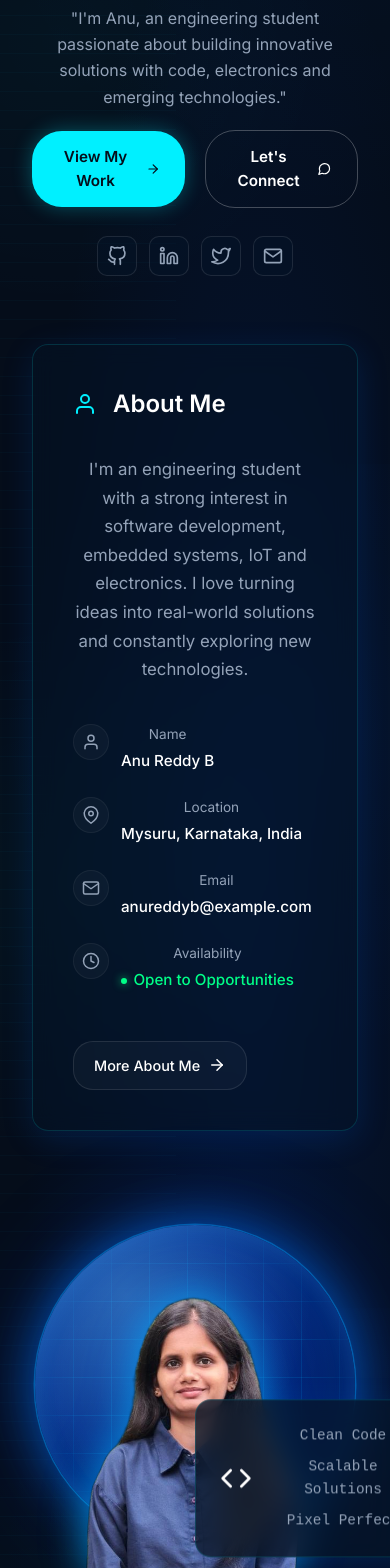
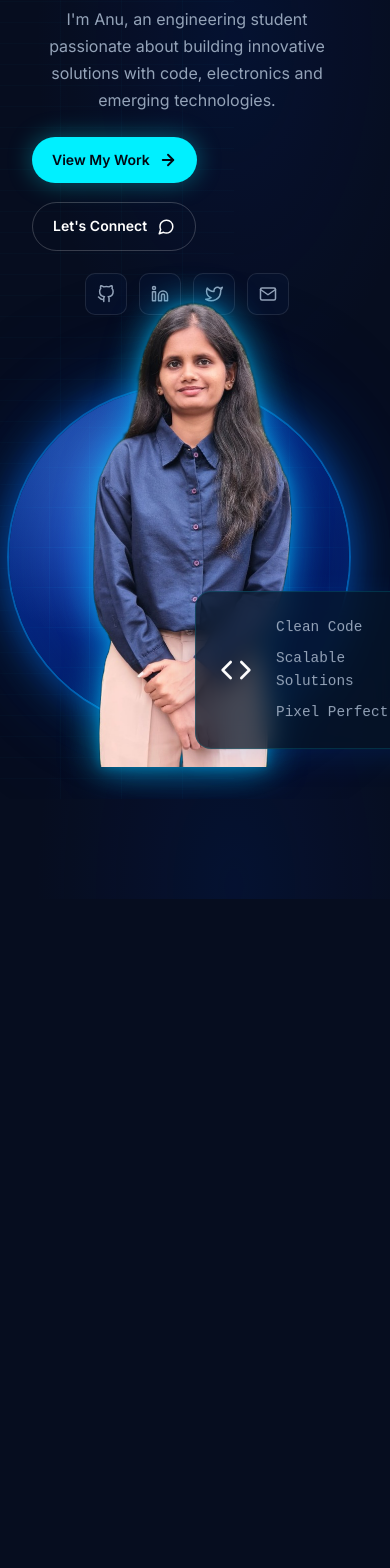
Before and after one commit to anureddyb20/anu, a Next.js app: page / in a window 390 px wide. Shown: the part 380-1948 px from the top of the page. After the commit the page ends 1279 px from the top, so only its background shows below. Built offline with nearby package versions, Linux system fonts and the light colour scheme.

Commit message:
feat: implement responsive HeroSection with custom styling and background effects

```diff
--- a/src/app/globals.css
+++ b/src/app/globals.css
@@ -23,13 +23,12 @@
 
 body {
   font-family: 'Inter', sans-serif;
-  background-color: var(--bg-dark);
+  background-color: #060d1f;
   color: var(--text-primary);
   line-height: 1.6;
   overflow-x: hidden;
   background-image:
-    radial-gradient(circle at 15% 50%, rgba(0, 240, 255, 0.03) 0%, transparent 50%),
-    radial-gradient(circle at 85% 30%, rgba(0, 102, 255, 0.04) 0%, transparent 50%);
+    radial-gradient(ellipse at 60% 50%, rgba(0, 50, 180, 0.12) 0%, transparent 60%);
   background-attachment: fixed;
 }
 
--- a/src/components/HeroSection.module.css
+++ b/src/components/HeroSection.module.css
@@ -1,274 +1,287 @@
+/* ==================================================
+   HERO SECTION — matches reference design exactly
+   ================================================== */
+
 .hero {
   position: relative;
+  min-height: calc(100vh - 80px);
   display: flex;
   align-items: center;
-  padding: 2rem 0 3rem 0;
   overflow: hidden;
-  min-height: calc(100vh - 80px);
+  padding: 2rem 0;
 }
 
-/* Background: dark + subtle code matrix on left */
-.bgGlow {
+/* Faint vertical code lines on background — left side */
+.bgMatrix {
   position: absolute;
   top: 0;
   left: 0;
-  width: 100%;
+  width: 60%;
   height: 100%;
-  background: radial-gradient(ellipse at 65% 50%, rgba(0, 60, 180, 0.18) 0%, transparent 65%);
   z-index: 0;
   pointer-events: none;
+  background-image:
+    repeating-linear-gradient(
+      90deg,
+      transparent 0px,
+      transparent 60px,
+      rgba(0, 200, 255, 0.025) 60px,
+      rgba(0, 200, 255, 0.025) 61px
+    ),
+    repeating-linear-gradient(
+      0deg,
+      transparent 0px,
+      transparent 20px,
+      rgba(0, 200, 255, 0.02) 20px,
+      rgba(0, 200, 255, 0.02) 21px
+    );
 }
 
-.bgParticles {
-  position: absolute;
-  top: 0;
-  left: 0;
-  width: 45%;
-  height: 100%;
-  background-image:
-    repeating-linear-gradient(
-      0deg,
-      transparent,
-      transparent 18px,
-      rgba(0, 200, 255, 0.04) 18px,
-      rgba(0, 200, 255, 0.04) 19px
-    );
-  font-family: monospace;
-  z-index: 0;
-  pointer-events: none;
-  opacity: 0.7;
-  overflow: hidden;
-}
-
+/* ===== TWO COLUMN GRID ===== */
 .grid {
   display: grid;
-  grid-template-columns: 1fr 1.1fr;
-  gap: 2rem;
+  grid-template-columns: 1fr 1.15fr;
   align-items: center;
+  gap: 0;
   position: relative;
   z-index: 1;
   width: 100%;
 }
 
+/* ===== LEFT COLUMN ===== */
 .content {
   display: flex;
   flex-direction: column;
-  gap: 1.25rem;
+  gap: 1.4rem;
+  padding-right: 1rem;
 }
 
 .statusPill {
   display: inline-flex;
   align-items: center;
   gap: 0.5rem;
-  background: var(--glass-bg);
-  border: 1px solid var(--glass-border);
-  padding: 0.4rem 1rem;
+  background: rgba(6, 20, 50, 0.6);
+  border: 1px solid rgba(0, 240, 255, 0.2);
+  padding: 0.45rem 1rem;
   border-radius: 30px;
   width: fit-content;
   font-size: 0.85rem;
-  color: var(--text-secondary);
+  color: #94a3b8;
 }
 
 .statusDot {
   width: 8px;
   height: 8px;
-  background-color: #00ff88;
+  background: #00ff88;
   border-radius: 50%;
-  box-shadow: 0 0 10px rgba(0, 255, 136, 0.6);
-  animation: pulse-dot 2s ease-in-out infinite;
+  box-shadow: 0 0 8px rgba(0, 255, 136, 0.7);
+  animation: pulseDot 2s ease-in-out infinite;
 }
 
-@keyframes pulse-dot {
+@keyframes pulseDot {
   0%, 100% { opacity: 1; }
   50% { opacity: 0.4; }
 }
 
 .heading {
-  font-size: 4rem;
+  font-size: 4.2rem;
   font-weight: 800;
   line-height: 1.1;
-  color: var(--text-primary);
-  letter-spacing: -1px;
+  color: #ffffff;
+  letter-spacing: -1.5px;
   margin: 0;
 }
 
 .highlight {
-  color: var(--accent-cyan);
-  text-shadow: 0 0 30px rgba(0, 240, 255, 0.4);
+  color: #00f0ff;
+  text-shadow: 0 0 40px rgba(0, 240, 255, 0.45);
 }
 
 .description {
-  color: var(--text-secondary);
+  color: #94a3b8;
   font-size: 1rem;
-  max-width: 420px;
-  line-height: 1.65;
+  max-width: 400px;
+  line-height: 1.7;
   margin: 0;
 }
 
 .ctaGroup {
   display: flex;
-  gap: 1.25rem;
+  gap: 1.2rem;
   align-items: center;
+  flex-wrap: wrap;
 }
 
-.primaryBtn, .secondaryBtn {
+.primaryBtn {
   display: inline-flex;
   align-items: center;
-  gap: 0.75rem;
-  padding: 0.85rem 1.6rem;
+  gap: 0.6rem;
+  padding: 0.85rem 1.75rem;
   border-radius: 30px;
   font-size: 0.95rem;
   font-weight: 600;
-  transition: var(--transition-smooth);
+  background: #00f0ff;
+  color: #020813;
   text-decoration: none;
-}
-
-.primaryBtn {
-  background: var(--accent-cyan);
-  color: var(--bg-dark);
-  box-shadow: 0 0 20px rgba(0, 240, 255, 0.3);
+  box-shadow: 0 0 25px rgba(0, 240, 255, 0.35);
+  transition: all 0.3s ease;
 }
 
 .primaryBtn:hover {
   transform: translateY(-2px);
-  box-shadow: 0 0 35px rgba(0, 240, 255, 0.5);
+  box-shadow: 0 0 40px rgba(0, 240, 255, 0.55);
 }
 
 .secondaryBtn {
+  display: inline-flex;
+  align-items: center;
+  gap: 0.6rem;
+  padding: 0.85rem 1.75rem;
+  border-radius: 30px;
+  font-size: 0.95rem;
+  font-weight: 600;
   background: transparent;
-  border: 1px solid rgba(255, 255, 255, 0.25);
-  color: var(--text-primary);
+  border: 1px solid rgba(255, 255, 255, 0.2);
+  color: #ffffff;
+  text-decoration: none;
+  transition: all 0.3s ease;
 }
 
 .secondaryBtn:hover {
+  border-color: #00f0ff;
   background: rgba(0, 240, 255, 0.08);
-  border-color: var(--accent-cyan);
   transform: translateY(-2px);
 }
 
 .socialLinks {
   display: flex;
   gap: 0.75rem;
-  margin-top: 0.5rem;
 }
 
 .socialBtn {
   display: flex;
   align-items: center;
   justify-content: center;
-  width: 40px;
-  height: 40px;
+  width: 42px;
+  height: 42px;
   border-radius: 10px;
-  background: var(--glass-bg);
+  background: rgba(6, 20, 50, 0.5);
   border: 1px solid rgba(255, 255, 255, 0.1);
-  color: var(--text-secondary);
-  transition: var(--transition-smooth);
+  color: #94a3b8;
+  text-decoration: none;
+  transition: all 0.3s ease;
 }
 
 .socialBtn:hover {
-  color: var(--accent-cyan);
+  color: #00f0ff;
   border-color: rgba(0, 240, 255, 0.3);
   transform: translateY(-2px);
-  box-shadow: 0 5px 15px rgba(0, 240, 255, 0.1);
 }
 
-/* ============================================
-   PORTRAIT AREA — matches reference exactly
-   ============================================ */
-.portraitWrapper {
+/* ===== RIGHT COLUMN — PORTRAIT + GLOBE ===== */
+.portraitSection {
   position: relative;
+  height: 580px;
   display: flex;
+  align-items: flex-end;
   justify-content: center;
-  align-items: center;
-  height: 540px;
 }
 
-/* The big glowing 3D-like sphere behind the person */
-.portraitGlow {
+/* === THE GLOWING SPHERE === */
+.globe {
   position: absolute;
-  width: 460px;
-  height: 460px;
+  /* Centered in the portrait section */
+  top: 50%;
+  left: 45%;
+  transform: translate(-50%, -50%);
+  width: 500px;
+  height: 500px;
   border-radius: 50%;
-  top: 50%;
-  left: 50%;
-  transform: translate(-50%, -50%);
-  z-index: 0;
+  z-index: 1;
+
+  /* Sphere fill — deep navy blue, lighter in center */
   background: radial-gradient(
-    circle at 38% 38%,
-    rgba(10, 90, 220, 0.7) 0%,
-    rgba(5, 55, 170, 0.75) 40%,
-    rgba(2, 25, 90, 0.85) 75%,
-    rgba(1, 8, 30, 0.5) 100%
+    circle at 42% 38%,
+    rgba(30, 100, 240, 0.75) 0%,
+    rgba(10, 60, 200, 0.8) 30%,
+    rgba(3, 25, 100, 0.88) 65%,
+    rgba(1, 8, 35, 0.7) 100%
   );
+
+  /* Outer glow rings */
   box-shadow:
-    0 0 0 1.5px rgba(0, 160, 255, 0.4),
-    0 0 50px rgba(0, 120, 255, 0.6),
-    0 0 100px rgba(0, 80, 255, 0.3),
-    inset 0 0 60px rgba(0, 120, 255, 0.3),
-    inset 0 0 20px rgba(100, 200, 255, 0.15);
+    0 0 0 2px rgba(0, 150, 255, 0.45),
+    0 0 40px rgba(0, 120, 255, 0.55),
+    0 0 80px rgba(0, 80, 200, 0.3),
+    0 0 140px rgba(0, 60, 180, 0.15),
+    inset 0 0 50px rgba(0, 100, 255, 0.25);
 }
 
-/* Grid lines clipped to sphere shape */
-.portraitGlow::before {
+/* Gridlines on sphere — clipped to circle */
+.globe::before {
   content: '';
   position: absolute;
   inset: 0;
   border-radius: 50%;
   background-image:
-    linear-gradient(rgba(0, 180, 255, 0.14) 1px, transparent 1px),
-    linear-gradient(90deg, rgba(0, 180, 255, 0.14) 1px, transparent 1px);
-  background-size: 38px 38px;
-  mask-image: radial-gradient(circle at center, white 50%, transparent 78%);
-  -webkit-mask-image: radial-gradient(circle at center, white 50%, transparent 78%);
+    linear-gradient(rgba(0, 180, 255, 0.15) 1px, transparent 1px),
+    linear-gradient(90deg, rgba(0, 180, 255, 0.15) 1px, transparent 1px);
+  background-size: 40px 40px;
+  mask-image: radial-gradient(circle at center, rgba(255,255,255,0.9) 30%, rgba(255,255,255,0.3) 60%, transparent 80%);
+  -webkit-mask-image: radial-gradient(circle at center, rgba(255,255,255,0.9) 30%, rgba(255,255,255,0.3) 60%, transparent 80%);
 }
 
-/* Bright edge highlight */
-.portraitGlow::after {
+/* Top-left specular highlight */
+.globe::after {
   content: '';
   position: absolute;
   inset: 0;
   border-radius: 50%;
-  background: radial-gradient(circle at 28% 22%, rgba(130, 210, 255, 0.3) 0%, transparent 55%);
+  background: radial-gradient(circle at 32% 25%, rgba(150, 220, 255, 0.28) 0%, transparent 50%);
 }
 
-/* Person image centered on the globe */
-.portraitContainer {
+/* === THE PERSON IMAGE === */
+.personWrap {
   position: absolute;
   bottom: 0;
   left: 50%;
   transform: translateX(-50%);
-  z-index: 2;
+  z-index: 3;
   display: flex;
+  align-items: flex-end;
   justify-content: center;
-  align-items: flex-end;
 }
 
-.portraitImage {
-  width: 340px;
+.personImg {
+  width: 420px;
   height: auto;
   object-fit: contain;
-  filter: drop-shadow(0 0 20px rgba(0, 160, 255, 0.45)) drop-shadow(0 -5px 15px rgba(0, 200, 255, 0.3));
+  object-position: top center;
+  /* Cyan rim light effect around the person */
+  filter:
+    drop-shadow(0 0 18px rgba(0, 180, 255, 0.6))
+    drop-shadow(0 0 6px rgba(0, 220, 255, 0.4));
 }
 
-/* Floating Cards Positioning — right side */
-.cardTopRight {
+/* ===== FLOATING CARDS ===== */
+.card1 {
   position: absolute;
-  top: 0%;
-  right: -8%;
+  top: 2%;
+  right: 0%;
   z-index: 5;
 }
 
-.cardMidRight {
+.card2 {
   position: absolute;
-  top: 35%;
-  right: -10%;
+  top: 36%;
+  right: -2%;
   z-index: 5;
 }
 
-.cardBotRight {
+.card3 {
   position: absolute;
-  top: 64%;
-  right: -8%;
+  top: 66%;
+  right: 0%;
   z-index: 5;
 }
 
@@ -276,49 +289,49 @@
   position: absolute;
   bottom: 2%;
   left: 50%;
-  transform: translateX(-68%);
+  transform: translateX(-60%);
   z-index: 5;
   width: 240px;
 }
 
-@media (max-width: 1024px) {
+/* ===== RESPONSIVE ===== */
+@media (max-width: 1100px) {
   .grid {
     grid-template-columns: 1fr;
+  }
+  .heading {
+    font-size: 3rem;
     text-align: center;
   }
-
   .content {
     align-items: center;
+    text-align: center;
   }
-
-  .heading {
-    font-size: 3.2rem;
+  .description {
+    text-align: center;
   }
-
-  .portraitWrapper {
+  .portraitSection {
     margin-top: 2rem;
+    height: 420px;
   }
-
-  .cardTopRight, .cardMidRight, .cardBotRight {
+  .card1, .card2, .card3 {
     display: none;
+  }
+  .globe {
+    width: 340px;
+    height: 340px;
+  }
+  .personImg {
+    width: 290px;
   }
 }
 
-@media (max-width: 768px) {
+@media (max-width: 640px) {
   .heading {
-    font-size: 2.5rem;
+    font-size: 2.4rem;
   }
-
-  .portraitWrapper {
-    height: 380px;
-  }
-
-  .portraitGlow {
-    width: 320px;
-    height: 320px;
-  }
-
-  .portraitImage {
-    width: 280px;
+  .primaryBtn, .secondaryBtn {
+    padding: 0.75rem 1.25rem;
+    font-size: 0.875rem;
   }
 }
--- a/src/components/HeroSection.tsx
+++ b/src/components/HeroSection.tsx
@@ -2,21 +2,18 @@ import Image from 'next/image';
 import styles from './HeroSection.module.css';
 import FloatingStatCard from '@/components/FloatingStatCard';
 import FloatingCodeCard from '@/components/FloatingCodeCard';
-import AboutCard from '@/components/AboutCard';
-import ExpertiseCard from '@/components/ExpertiseCard';
 
 export default function HeroSection() {
   return (
     <section className={styles.hero} id="home">
-      {/* Background Effects */}
-      <div className={styles.bgGlow}></div>
-      <div className={styles.bgParticles}></div>
+      {/* Subtle bg code matrix lines on left */}
+      <div className={styles.bgMatrix}></div>
 
       <div className="container">
         <div className={styles.grid}>
 
-          {/* Left Column - Content */}
-          <div className={`${styles.content} animate-fade-in delay-100`} style={{ display: 'flex', flexDirection: 'column', height: '100%' }}>
+          {/* LEFT: Text content */}
+          <div className={styles.content}>
             <div className={styles.statusPill}>
               <span className={styles.statusDot}></span>
               Aspiring Developer
@@ -29,93 +26,74 @@ export default function HeroSection() {
             </h1>
 
             <p className={styles.description}>
-              "I'm Anu, an engineering student passionate about
+              I'm Anu, an engineering student passionate about
               building innovative solutions with code, electronics
-              and emerging technologies."
+              and emerging technologies.
             </p>
 
             <div className={styles.ctaGroup}>
               <a href="#projects" className={styles.primaryBtn}>
                 View My Work
-                <svg xmlns="http://www.w3.org/2000/svg" width="20" height="20" viewBox="0 0 24 24" fill="none" stroke="currentColor" strokeWidth="2" strokeLinecap="round" strokeLinejoin="round"><line x1="5" y1="12" x2="19" y2="12"></line><polyline points="12 5 19 12 12 19"></polyline></svg>
+                <svg xmlns="http://www.w3.org/2000/svg" width="18" height="18" viewBox="0 0 24 24" fill="none" stroke="currentColor" strokeWidth="2.5" strokeLinecap="round" strokeLinejoin="round"><line x1="5" y1="12" x2="19" y2="12"></line><polyline points="12 5 19 12 12 19"></polyline></svg>
               </a>
               <a href="#contact" className={styles.secondaryBtn}>
                 Let's Connect
-                <svg xmlns="http://www.w3.org/2000/svg" width="20" height="20" viewBox="0 0 24 24" fill="none" stroke="currentColor" strokeWidth="2" strokeLinecap="round" strokeLinejoin="round"><path d="M21 11.5a8.38 8.38 0 0 1-.9 3.8 8.5 8.5 0 0 1-7.6 4.7 8.38 8.38 0 0 1-3.8-.9L3 21l1.9-5.7a8.38 8.38 0 0 1-.9-3.8 8.5 8.5 0 0 1 4.7-7.6 8.38 8.38 0 0 1 3.8-.9h.5a8.48 8.48 0 0 1 8 8v.5z"></path></svg>
+                <svg xmlns="http://www.w3.org/2000/svg" width="18" height="18" viewBox="0 0 24 24" fill="none" stroke="currentColor" strokeWidth="2" strokeLinecap="round" strokeLinejoin="round"><path d="M21 11.5a8.38 8.38 0 0 1-.9 3.8 8.5 8.5 0 0 1-7.6 4.7 8.38 8.38 0 0 1-3.8-.9L3 21l1.9-5.7a8.38 8.38 0 0 1-.9-3.8 8.5 8.5 0 0 1 4.7-7.6 8.38 8.38 0 0 1 3.8-.9h.5a8.48 8.48 0 0 1 8 8v.5z"></path></svg>
               </a>
             </div>
 
             <div className={styles.socialLinks}>
-              <a href="https://github.com" target="_blank" rel="noopener noreferrer" className={styles.socialBtn} aria-label="GitHub">
-                <svg xmlns="http://www.w3.org/2000/svg" width="20" height="20" viewBox="0 0 24 24" fill="none" stroke="currentColor" strokeWidth="2" strokeLinecap="round" strokeLinejoin="round"><path d="M9 19c-5 1.5-5-2.5-7-3m14 6v-3.87a3.37 3.37 0 0 0-.94-2.61c3.14-.35 6.44-1.54 6.44-7A5.44 5.44 0 0 0 20 4.77 5.07 5.07 0 0 0 19.91 1S18.73.65 16 2.48a13.38 13.38 0 0 0-7 0C6.27.65 5.09 1 5.09 1A5.07 5.07 0 0 0 5 4.77a5.44 5.44 0 0 0-1.5 3.78c0 5.42 3.3 6.61 6.44 7A3.37 3.37 0 0 0 9 18.13V22"></path></svg>
+              <a href="https://github.com/anureddyb20" target="_blank" rel="noopener noreferrer" className={styles.socialBtn} aria-label="GitHub">
+                <svg xmlns="http://www.w3.org/2000/svg" width="18" height="18" viewBox="0 0 24 24" fill="none" stroke="currentColor" strokeWidth="2" strokeLinecap="round" strokeLinejoin="round"><path d="M9 19c-5 1.5-5-2.5-7-3m14 6v-3.87a3.37 3.37 0 0 0-.94-2.61c3.14-.35 6.44-1.54 6.44-7A5.44 5.44 0 0 0 20 4.77 5.07 5.07 0 0 0 19.91 1S18.73.65 16 2.48a13.38 13.38 0 0 0-7 0C6.27.65 5.09 1 5.09 1A5.07 5.07 0 0 0 5 4.77a5.44 5.44 0 0 0-1.5 3.78c0 5.42 3.3 6.61 6.44 7A3.37 3.37 0 0 0 9 18.13V22"></path></svg>
               </a>
               <a href="https://linkedin.com" target="_blank" rel="noopener noreferrer" className={styles.socialBtn} aria-label="LinkedIn">
-                <svg xmlns="http://www.w3.org/2000/svg" width="20" height="20" viewBox="0 0 24 24" fill="none" stroke="currentColor" strokeWidth="2" strokeLinecap="round" strokeLinejoin="round"><path d="M16 8a6 6 0 0 1 6 6v7h-4v-7a2 2 0 0 0-2-2 2 2 0 0 0-2 2v7h-4v-7a6 6 0 0 1 6-6z"></path><rect x="2" y="9" width="4" height="12"></rect><circle cx="4" cy="4" r="2"></circle></svg>
+                <svg xmlns="http://www.w3.org/2000/svg" width="18" height="18" viewBox="0 0 24 24" fill="none" stroke="currentColor" strokeWidth="2" strokeLinecap="round" strokeLinejoin="round"><path d="M16 8a6 6 0 0 1 6 6v7h-4v-7a2 2 0 0 0-2-2 2 2 0 0 0-2 2v7h-4v-7a6 6 0 0 1 6-6z"></path><rect x="2" y="9" width="4" height="12"></rect><circle cx="4" cy="4" r="2"></circle></svg>
               </a>
               <a href="https://twitter.com" target="_blank" rel="noopener noreferrer" className={styles.socialBtn} aria-label="Twitter">
-                <svg xmlns="http://www.w3.org/2000/svg" width="20" height="20" viewBox="0 0 24 24" fill="none" stroke="currentColor" strokeWidth="2" strokeLinecap="round" strokeLinejoin="round"><path d="M23 3a10.9 10.9 0 0 1-3.14 1.53 4.48 4.48 0 0 0-7.86 3v1A10.66 10.66 0 0 1 3 4s-4 9 5 13a11.64 11.64 0 0 1-7 2c9 5 20 0 20-11.5a4.5 4.5 0 0 0-.08-.83A7.72 7.72 0 0 0 23 3z"></path></svg>
+                <svg xmlns="http://www.w3.org/2000/svg" width="18" height="18" viewBox="0 0 24 24" fill="none" stroke="currentColor" strokeWidth="2" strokeLinecap="round" strokeLinejoin="round"><path d="M23 3a10.9 10.9 0 0 1-3.14 1.53 4.48 4.48 0 0 0-7.86 3v1A10.66 10.66 0 0 1 3 4s-4 9 5 13a11.64 11.64 0 0 1-7 2c9 5 20 0 20-11.5a4.5 4.5 0 0 0-.08-.83A7.72 7.72 0 0 0 23 3z"></path></svg>
               </a>
               <a href="mailto:anureddyb@example.com" className={styles.socialBtn} aria-label="Email">
-                <svg xmlns="http://www.w3.org/2000/svg" width="20" height="20" viewBox="0 0 24 24" fill="none" stroke="currentColor" strokeWidth="2" strokeLinecap="round" strokeLinejoin="round"><path d="M4 4h16c1.1 0 2 .9 2 2v12c0 1.1-.9 2-2 2H4c-1.1 0-2-.9-2-2V6c0-1.1.9-2 2-2z"></path><polyline points="22,6 12,13 2,6"></polyline></svg>
+                <svg xmlns="http://www.w3.org/2000/svg" width="18" height="18" viewBox="0 0 24 24" fill="none" stroke="currentColor" strokeWidth="2" strokeLinecap="round" strokeLinejoin="round"><path d="M4 4h16c1.1 0 2 .9 2 2v12c0 1.1-.9 2-2 2H4c-1.1 0-2-.9-2-2V6c0-1.1.9-2 2-2z"></path><polyline points="22,6 12,13 2,6"></polyline></svg>
               </a>
-            </div>
-
-            <div style={{ marginTop: '3rem' }}>
-              <AboutCard />
             </div>
           </div>
 
-          {/* Right Column */}
-          <div style={{ display: 'flex', flexDirection: 'column', height: '100%' }}>
-            <div className={`${styles.portraitWrapper} animate-fade-in delay-300`}>
-              <div className={styles.portraitGlow}></div>
+          {/* CENTER+RIGHT: Portrait with globe */}
+          <div className={styles.portraitSection}>
 
-              <div className={styles.portraitContainer}>
+            {/* The glowing sphere */}
+            <div className={styles.globe}></div>
+
+            {/* The person — transparent PNG */}
+            <div className={styles.personWrap}>
               <Image
                 src="/hero.png"
                 alt="Anu Reddy B"
-                  width={390}
-                  height={500}
-                  className={styles.portraitImage}
+                width={1024}
+                height={819}
+                className={styles.personImg}
                 priority
               />
             </div>
 
-              {/* Floating Cards */}
-              <div className={`${styles.cardTopRight} animate-float`}>
-                <FloatingStatCard
-                  icon="briefcase"
-                  title="3+"
-                  subtitle="Projects Completed"
-                />
+            {/* Floating stat cards — right */}
+            <div className={`${styles.card1} animate-float`}>
+              <FloatingStatCard icon="briefcase" title="3+" subtitle="Projects Completed" />
+            </div>
+            <div className={`${styles.card2} animate-float-delayed`}>
+              <FloatingStatCard icon="layers" title="5+" subtitle="Technologies Learning" />
+            </div>
+            <div className={`${styles.card3} animate-float`}>
+              <FloatingStatCard icon="star" title="Passionate" subtitle="Problem Solver Innovator" />
             </div>
 
-              <div className={`${styles.cardMidRight} animate-float-delayed`}>
-                <FloatingStatCard
-                  icon="layers"
-                  title="5+"
-                  subtitle="Technologies Learning"
-                />
-              </div>
-
-              <div className={`${styles.cardBotRight} animate-float`}>
-                <FloatingStatCard
-                  icon="star"
-                  title="Passionate"
-                  subtitle="Problem Solver Innovator"
-                />
-              </div>
-
+            {/* Code card — bottom center */}
             <div className={`${styles.cardCode} animate-float-delayed`}>
               <FloatingCodeCard />
             </div>
 
           </div>
 
-            <div style={{ marginTop: 'auto', paddingTop: '3rem' }}>
-               <ExpertiseCard />
-            </div>
-          </div>
         </div>
       </div>
     </section>
```
Also changed, not shown: public/hero.png. Lines whose indentation alone changed are shown as unchanged.
